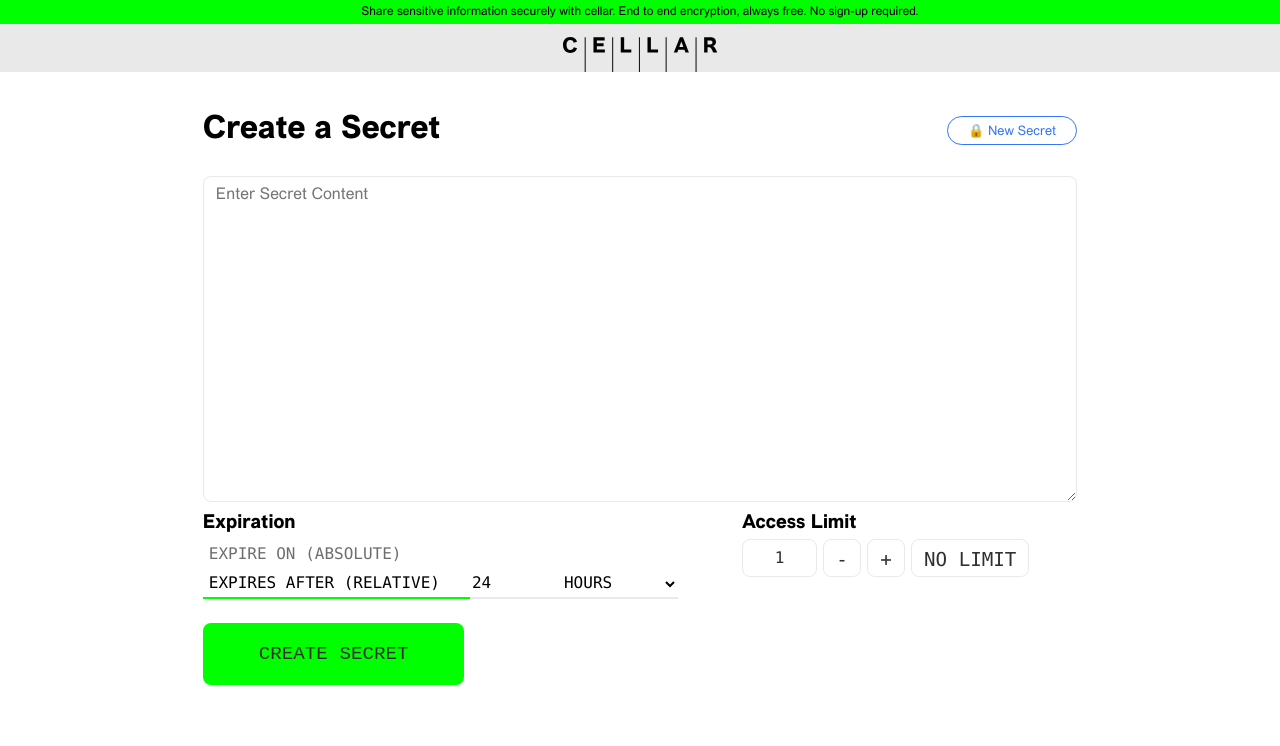
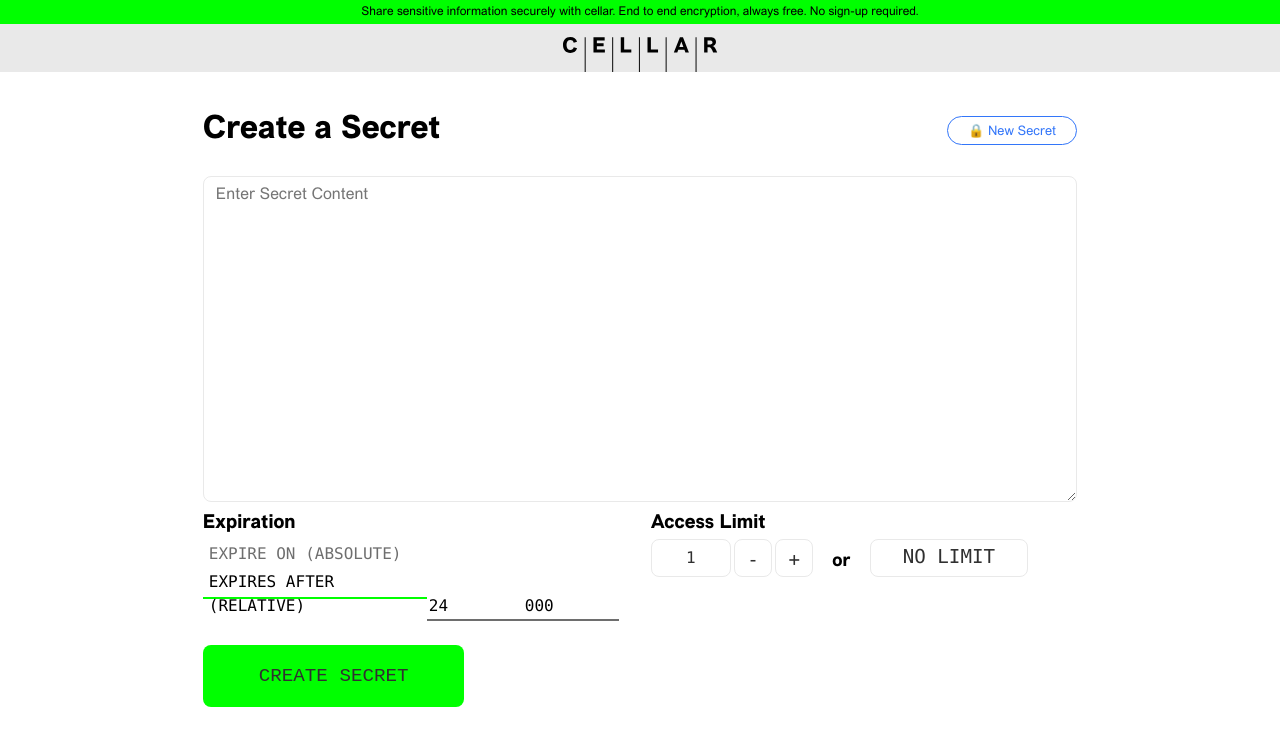
Before and after one commit to Cellar/cellar-ui, a React (Vite) app: page /create in a window 1280 px wide. Shown: the top 746 px of the page. Built offline with nearby package versions, Linux system fonts and the light colour scheme; a web font is replaced by a local one.

Commit message:
Rework access limit and expiration controls formatting
Signed-off-by: Aria Vesta <dev@ariavesta.com>

```diff
--- a/src/components/Form.module.css
+++ b/src/components/Form.module.css
@@ -29,6 +29,12 @@
   text-transform: uppercase;
 }
 
+input[type="date"]::-webkit-inner-spin-button,
+input[type="date"]::-webkit-calendar-picker-indicator {
+  display: none;
+  -webkit-appearance: none;
+}
+
 .textArea {
   font-family: var(--font-default);
   width: 100%;
@@ -55,3 +61,15 @@
   background-color: var(--color-silver);
   border: 1px solid var(--color-gray);
 }
+
+.select {
+  /* for Firefox */
+  -moz-appearance: none;
+  /* for Chrome */
+  -webkit-appearance: none;
+}
+
+/* For IE10 */
+.select::-ms-expand {
+  display: none;
+}
--- a/src/components/Form.tsx
+++ b/src/components/Form.tsx
@@ -103,7 +103,7 @@ export const DropDown: FC<DropdownProps> = (props) => {
   const { className, items, selected, ...rest} = props
 
   return (
-    <select className={className} value={selected} {...rest}>
+    <select className={cx(classes.select, className)} value={selected} {...rest}>
       {items.map(({value, label}) => <option key={value} value={value}>{label}</option>)}
     </select>
   )
--- a/src/components/createSecret/AbsoluteExpiration.tsx
+++ b/src/components/createSecret/AbsoluteExpiration.tsx
@@ -1,6 +1,7 @@
 import classes from "./CreateSecretForm.module.css";
 import {DropDown} from "../Form";
 import {FC, useState} from "react";
+import cx from "classnames";
 
 
 const AMPM = {
@@ -44,19 +45,19 @@ export const AbsoluteExpiration: FC<{className?: string}> = ({className, ...prop
       <button className={classes.expirationMode}>Expires On (Absolute)</button>
       <input
         value={date}
-        className={classes.expirationInput}
+        className={cx(classes.dateDropdown, classes.expirationInput)}
         type='date'
         min={formatDate(tomorrow)}
         onChange={(e) => setDate(e.target.value)}
       />
       <DropDown
-        className={classes.expirationDropdown}
+        className={cx(classes.expirationInput, classes.timeDropdown)}
         items={Object.values(timeOptions).map(t => ({label: t, value: t}))}
         selected={time}
         onChange={(e) => setTime(e.target.value)}
       />
       <DropDown
-        className={classes.expirationDropdown}
+        className={cx(classes.expirationInput, classes.amPmDropdown)}
         items={Object.values(AMPM).map(t => ({label: t, value: t}))}
         selected={amPm}
         onChange={(e) => setAmPm(e.target.value)}
--- a/src/components/createSecret/CreateSecretForm.module.css
+++ b/src/components/createSecret/CreateSecretForm.module.css
@@ -1,10 +1,11 @@
 .accessLimitElements {
   display: flex;
-  column-gap: 6px;
+  gap: .2rem;
+  line-height: 1;
 }
 
 .accessLimitInput {
-  width: 75px;
+  width: 5rem;
   text-align: center;
 }
 
@@ -13,22 +14,48 @@
   font-size: larger;
 }
 
-.expirationMode, .expirationModeOption, .expirationInput, .expirationDropdown {
+.expirationMode, .expirationModeOption, .expirationInput {
   background: none;
   border-width: 0 0 2px;
   border-style: solid;
-  border-color: var(--color-silver);
+  border-color: var(--color-gray);
   font-family: var(--font-monospace);
   font-size: 1rem;
   height: 30px;
   line-height: 1.5;
   margin: 0;
-  padding-right: 30px;
   text-transform: uppercase;
+  text-align: left;
 }
 
-.expirationDropdown {
-  width: 90px;
+.orText {
+  font-weight: bold;
+  font-size: large;
+  text-align: center;
+  vertical-align: top;
+  margin: auto;
+  padding-left: 1rem;
+  padding-right: 1rem;
+}
+
+.expirationMode, .expirationModeOption {
+  width: 14rem;
+}
+
+.hoursDropdown, .minutesDropdown {
+  width: 6rem;
+}
+
+.dateDropdown {
+  width: 6rem;
+}
+
+.timeDropdown {
+  width: 4rem;
+}
+
+.amPmDropdown {
+  width: 2rem;
 }
 
 .expirationMode {
@@ -41,20 +68,25 @@
   border-width: 0;
 }
 
-.expirationMode:focus, .expirationInput:focus, .expirationDropdown:focus  {
-  border-color: var(--color-green);
+.expirationMode:focus, .expirationInput:focus {
   outline: none;
 }
 
 .formControls {
   display: flex;
-  column-gap: 4rem;
+  align-content: flex-start;
+  gap: 1rem;
+}
+
+.noLimitInput {
+  padding: 0 2rem;
 }
 
 @media screen and (max-width: 1000px) {
   .formControls {
     flex-direction: column;
-    align-items: center;
-    gap: 20px;
+  }
+  .shim {
+    flex: 1;
   }
 }
--- a/src/components/createSecret/CreateSecretForm.tsx
+++ b/src/components/createSecret/CreateSecretForm.tsx
@@ -1,4 +1,4 @@
-import {useState} from 'react'
+import React, {useState} from 'react'
 
 import Button from '../Button'
 import {Form, FormButton, TextArea, TextInput, ToggleButton} from '../Form'
@@ -6,6 +6,7 @@ import {Form, FormButton, TextArea, TextInput, ToggleButton} from '../Form'
 import classes from './CreateSecretForm.module.css'
 import {RelativeExpiration} from "./RelativeExpiration";
 import {AbsoluteExpiration} from "./AbsoluteExpiration";
+import cx from "classnames";
 
 const ExpirationModes = {
   Absolute: 'Expire On (Absolute)',
@@ -45,7 +46,8 @@ export const CreateSecretForm = () => {
                 (expirationMode === ExpirationModes.Relative) &&
                 <>
                   <button className={classes.expirationModeOption}
-                     onClick={() => setExpirationMode(ExpirationModes.Absolute)}>{ExpirationModes.Absolute}</button><br />
+                          onClick={() => setExpirationMode(ExpirationModes.Absolute)}>{ExpirationModes.Absolute}</button>
+                  <br/>
                   <RelativeExpiration/>
                 </>
               }
@@ -53,12 +55,14 @@ export const CreateSecretForm = () => {
                 (expirationMode === ExpirationModes.Absolute) &&
                 <>
                   <AbsoluteExpiration/>
+                  <br />
                   <button className={classes.expirationModeOption}
-                     onClick={() => setExpirationMode(ExpirationModes.Relative)}>{ExpirationModes.Relative}</button>
+                          onClick={() => setExpirationMode(ExpirationModes.Relative)}>{ExpirationModes.Relative}</button>
                 </>
               }
             </div>
           </div>
+          <div className={classes.shim}/>
           <div>
             <span className={classes.header}>Access Limit</span>
             <div className={classes.accessLimitElements}>
@@ -69,11 +73,12 @@ export const CreateSecretForm = () => {
                 onChange={(e) => handleSetAccessLimit(+e.target.value)}/>
               <FormButton onClick={() => handleSetAccessLimit(accessLimit - 1)}>-</FormButton>
               <FormButton onClick={() => handleSetAccessLimit(accessLimit + 1)}>+</FormButton>
-              <ToggleButton setParentState={setAccessLimitDisabled}>No Limit</ToggleButton>
+              <p className={classes.orText}>or</p>
+              <ToggleButton className={classes.noLimitInput} setParentState={setAccessLimitDisabled}>No Limit</ToggleButton>
             </div>
           </div>
         </div>
-        <br />
+        <br/>
         <div>
           <Button appearance={Button.appearances.primary} data-text="Create Secret" onClick={handleCreateSecret}>
             Create Secret
--- a/src/components/createSecret/RelativeExpiration.tsx
+++ b/src/components/createSecret/RelativeExpiration.tsx
@@ -1,31 +1,27 @@
 import classes from "./CreateSecretForm.module.css";
 import {DropDown} from "../Form";
 import {FC, useState} from "react";
+import cx from "classnames";
 
 
-const RelativeTimeUnits = {
-  Hours: 'Hours',
-  Minutes: 'Minutes',
-}
-
 export const RelativeExpiration: FC<{className?: string}> = ({className, ...props}) => {
-  const [relativeTimeUnit, setRelativeTimeUnit] = useState(RelativeTimeUnits.Hours)
-  const [relativeTimeValue, setRelativeTimeValue] = useState('24')
+  const [hourValue, setHourValue] = useState('24')
+  const [minuteValue, setMinuteValue] = useState('000')
 
   return (
     <>
       <button className={classes.expirationMode}>Expires After (Relative)</button>
       <input
-              value={relativeTimeValue}
-              className={classes.expirationDropdown}
+        value={hourValue}
+        className={cx(classes.expirationInput, classes.hoursDropdown)}
         type='number'
-              onChange={(e) => setRelativeTimeValue(e.target.value)}
+        onChange={(e) => setHourValue(e.target.value)}
       />
-          <DropDown
-              className={classes.expirationInput}
-              items={Object.values(RelativeTimeUnits).map(t => ({label: t, value: t}))}
-              selected={relativeTimeUnit}
-              onChange={(e) => setRelativeTimeUnit(e.target.value)}
+      <input
+        value={minuteValue}
+        className={cx(classes.expirationInput, classes.minutesDropdown)}
+        type='number'
+        onChange={(e) => setMinuteValue(e.target.value)}
       />
     </>
   )
```
Lines whose indentation alone changed are shown as unchanged.
